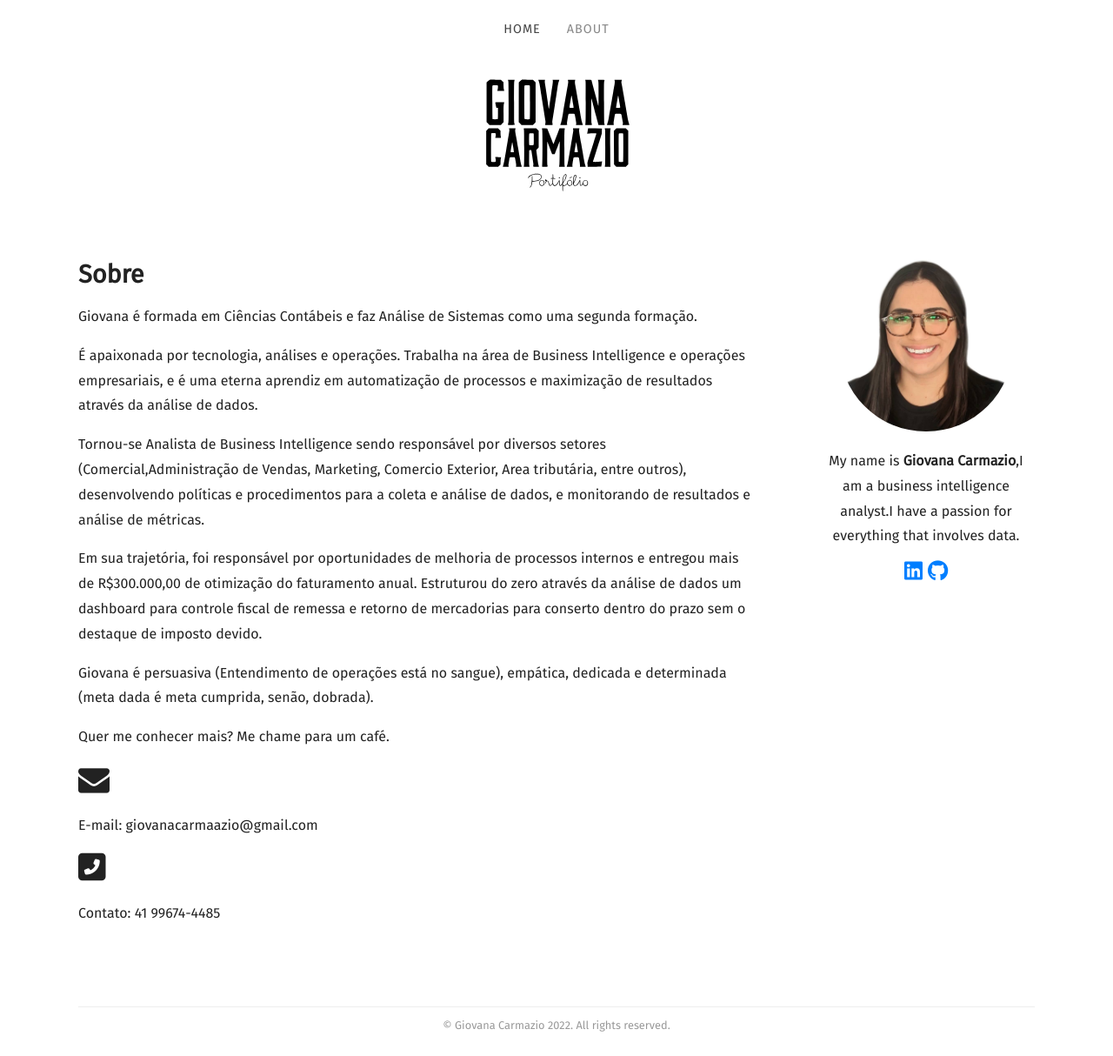
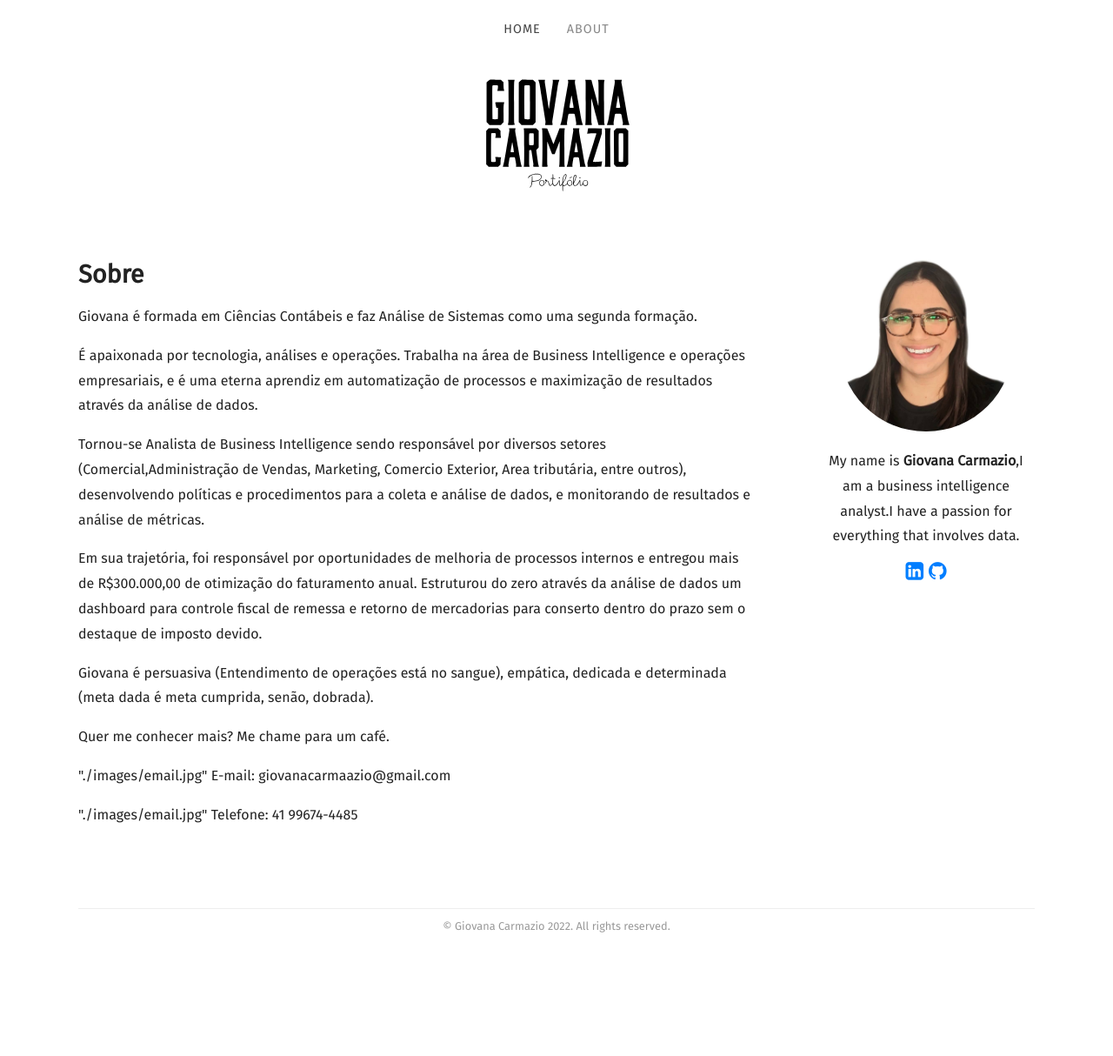
Before and after one commit to Giovanacarmazio/Portifolio, a Jekyll site: the page built from about.html, in a window 1280 px wide and 1214 px high. Shown: the whole window at 87% size. Built offline with Jekyll 4.4.1, drawn with Linux system fonts in a browser that asks for light colours; nearby versions of some CDN libraries; some web fonts are replaced.

Commit message:
Update about.html

```diff
--- a/about.html
+++ b/about.html
@@ -15,9 +15,5 @@ title: Sobre mim
 
 	<p>Quer me conhecer mais? Me chame para um café.</p>
 
-	<!DOCTYPE html>
-<html><head><title>Font Awesome Icons</title><meta name="viewport" content="width=device-width, initial-scale=1"><link rel="stylesheet" href="https://cdnjs.cloudflare.com/ajax/libs/font-awesome/4.7.0/css/font-awesome.min.css">
-</head><body><i class="fa fa-envelope" style="font-size:36px"></i><br><p> E-mail: giovanacarmaazio@gmail.com</p>
-
-<html><head><title>Font Awesome 5 Icons</title><meta name='viewport' content='width=device-width, initial-scale=1'><script src='https://kit.fontawesome.com/a076d05399.js' crossorigin='anonymous'></script>
-<!--Get your own code at fontawesome.com--></head><body><i class='fas fa-phone-square-alt' style='font-size:36px'></i></i><br></div><p>Contato: 41 99674-4485</p>
+	"./images/email.jpg" E-mail: giovanacarmaazio@gmail.com</p>
+	"./images/email.jpg" Telefone: 41 99674-4485</p>
```
